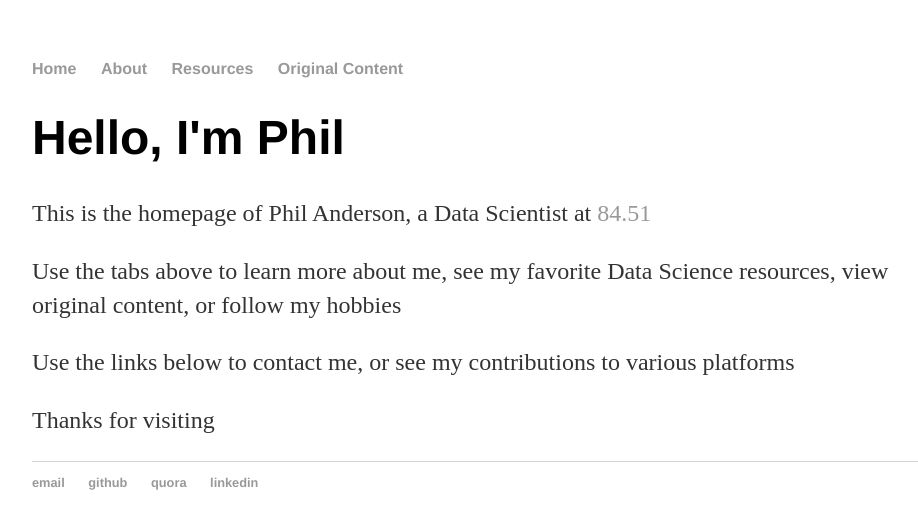
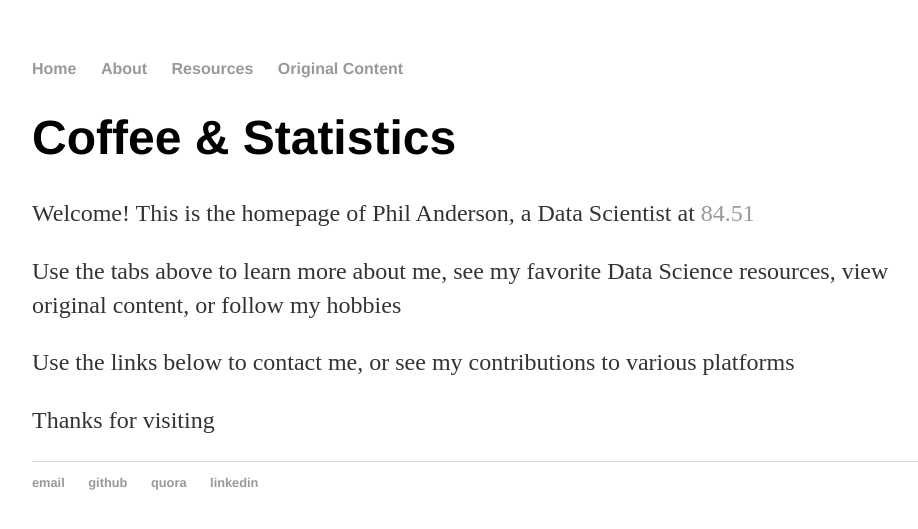
Before and after one commit to panders225/panders225.github.io, a Jekyll site: the page built from index.html, in a window 1280 px wide. Shown: the top 529 px of the page, without its empty margins (160-1078 px from the left). Built offline with Jekyll 4.4.1, drawn with Linux system fonts in a browser that asks for light colours.

Commit message:
updated file

```diff
--- a/index.html
+++ b/index.html
@@ -3,8 +3,8 @@ layout: default
 title: Phil Anderson, Data Scientist
 ---
 <div class="blurb">
-	<h1>Hello, I'm Phil</h1>
-	<p>This is the homepage of Phil Anderson, a Data Scientist at <a href="https://www.8451.com/">84.51</a></p>
+	<h1>Coffee & Statistics</h1>
+	<p>Welcome! This is the homepage of Phil Anderson, a Data Scientist at <a href="https://www.8451.com/">84.51</a></p>
 	<p>Use the tabs above to learn more about me, see my favorite Data Science resources, view original content, or follow my hobbies</p>
 	<p>Use the links below to contact me, or see my contributions to various platforms</p>
 	<p>Thanks for visiting</p>
```
